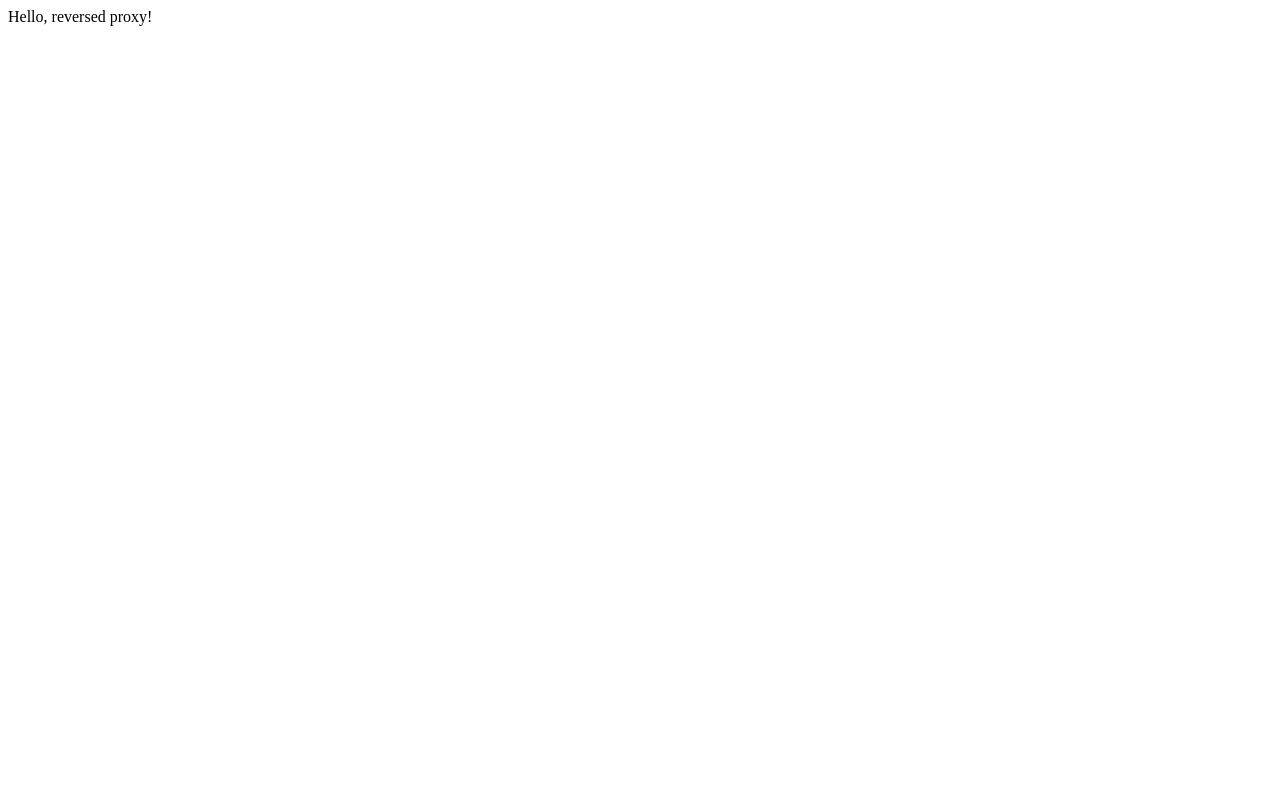
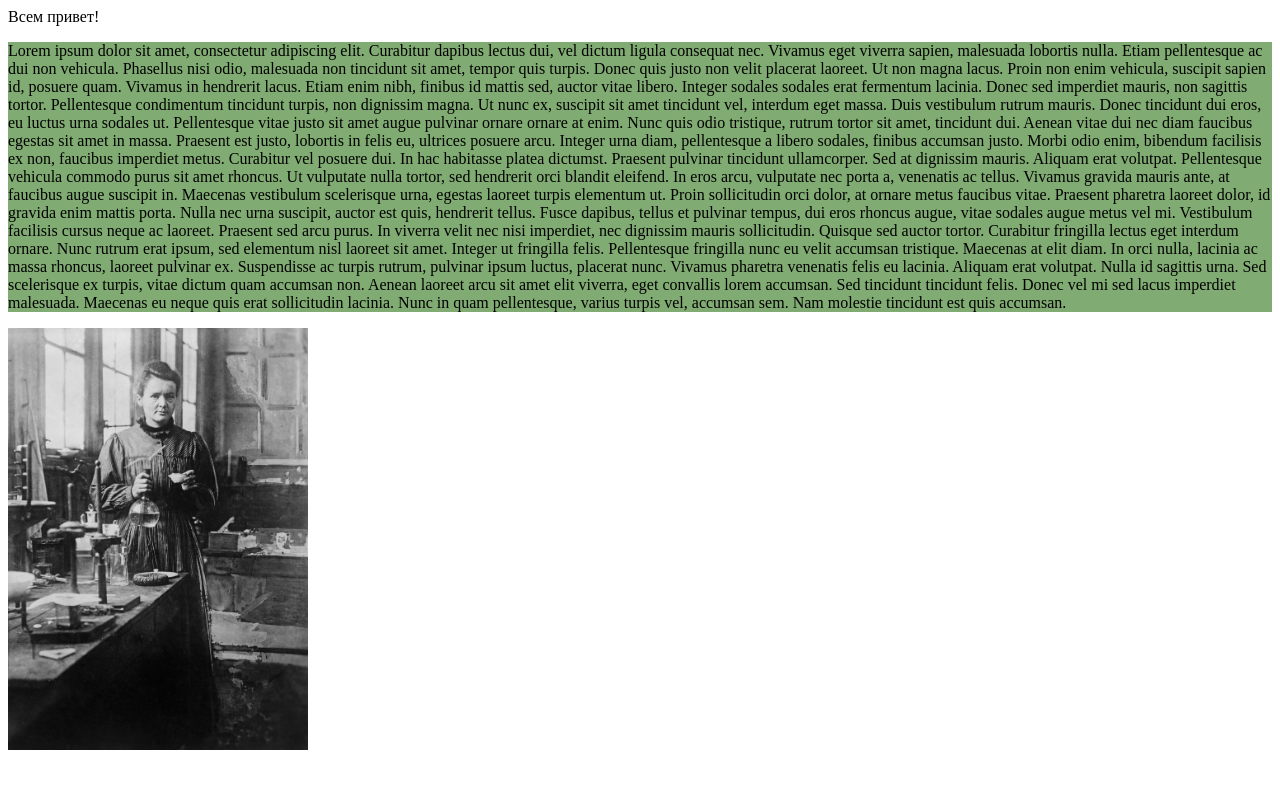
Before and after one commit to altair961/skinet-reverse-proxy, a plain HTML site: page content/index.html in a window 1280 px wide. Drawn offline with Linux system fonts and the light colour scheme.

Commit message:
Content of main page was updated.

```diff
--- a/content/index.html
+++ b/content/index.html
@@ -1 +1,26 @@
-Hello, reversed proxy!
+<html>
+    <header>
+        <style>
+            .my-paragraph {
+                background-color: #80ab72;
+            }
+
+            img {
+                width: 300px;
+            }
+        </style>
+    </header>
+    <body>
+        <P>Всем привет!</P>
+        <P class="my-paragraph">Lorem ipsum dolor sit amet, consectetur adipiscing elit. Curabitur dapibus lectus dui, vel dictum ligula consequat nec. Vivamus eget viverra sapien, malesuada lobortis nulla. Etiam pellentesque ac dui non vehicula. Phasellus nisi odio, malesuada non tincidunt sit amet, tempor quis turpis. Donec quis justo non velit placerat laoreet. Ut non magna lacus. Proin non enim vehicula, suscipit sapien id, posuere quam. Vivamus in hendrerit lacus. Etiam enim nibh, finibus id mattis sed, auctor vitae libero. Integer sodales sodales erat fermentum lacinia. Donec sed imperdiet mauris, non sagittis tortor. Pellentesque condimentum tincidunt turpis, non dignissim magna. Ut nunc ex, suscipit sit amet tincidunt vel, interdum eget massa. Duis vestibulum rutrum mauris. Donec tincidunt dui eros, eu luctus urna sodales ut.
+
+            Pellentesque vitae justo sit amet augue pulvinar ornare ornare at enim. Nunc quis odio tristique, rutrum tortor sit amet, tincidunt dui. Aenean vitae dui nec diam faucibus egestas sit amet in massa. Praesent est justo, lobortis in felis eu, ultrices posuere arcu. Integer urna diam, pellentesque a libero sodales, finibus accumsan justo. Morbi odio enim, bibendum facilisis ex non, faucibus imperdiet metus. Curabitur vel posuere dui. In hac habitasse platea dictumst. Praesent pulvinar tincidunt ullamcorper. Sed at dignissim mauris. Aliquam erat volutpat. Pellentesque vehicula commodo purus sit amet rhoncus. Ut vulputate nulla tortor, sed hendrerit orci blandit eleifend. In eros arcu, vulputate nec porta a, venenatis ac tellus. Vivamus gravida mauris ante, at faucibus augue suscipit in.
+
+            Maecenas vestibulum scelerisque urna, egestas laoreet turpis elementum ut. Proin sollicitudin orci dolor, at ornare metus faucibus vitae. Praesent pharetra laoreet dolor, id gravida enim mattis porta. Nulla nec urna suscipit, auctor est quis, hendrerit tellus. Fusce dapibus, tellus et pulvinar tempus, dui eros rhoncus augue, vitae sodales augue metus vel mi. Vestibulum facilisis cursus neque ac laoreet. Praesent sed arcu purus. In viverra velit nec nisi imperdiet, nec dignissim mauris sollicitudin. Quisque sed auctor tortor. Curabitur fringilla lectus eget interdum ornare.
+
+            Nunc rutrum erat ipsum, sed elementum nisl laoreet sit amet. Integer ut fringilla felis. Pellentesque fringilla nunc eu velit accumsan tristique. Maecenas at elit diam. In orci nulla, lacinia ac massa rhoncus, laoreet pulvinar ex. Suspendisse ac turpis rutrum, pulvinar ipsum luctus, placerat nunc. Vivamus pharetra venenatis felis eu lacinia. Aliquam erat volutpat.
+
+            Nulla id sagittis urna. Sed scelerisque ex turpis, vitae dictum quam accumsan non. Aenean laoreet arcu sit amet elit viverra, eget convallis lorem accumsan. Sed tincidunt tincidunt felis. Donec vel mi sed lacus imperdiet malesuada. Maecenas eu neque quis erat sollicitudin lacinia. Nunc in quam pellentesque, varius turpis vel, accumsan sem. Nam molestie tincidunt est quis accumsan.</P>
+        <img src="./picture.jfif" />
+    </body>
+</html>
```
Also changed, not shown: content/picture.jfif (added).
